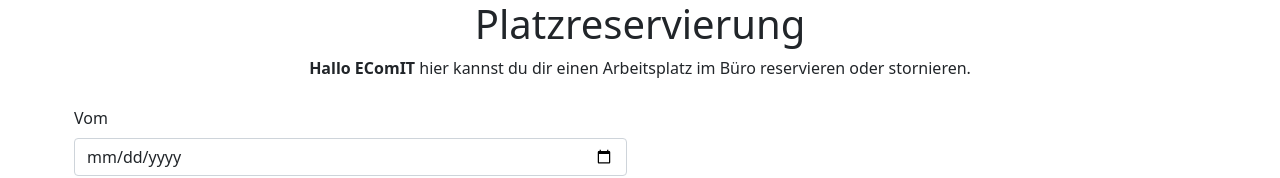
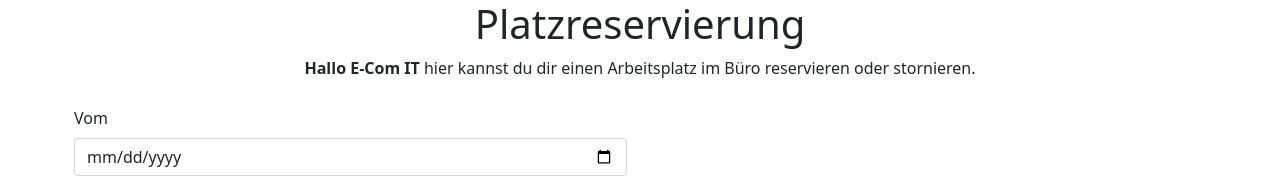
Before and after one commit to SteffenHo/reservation, a React (Create React App) app: page / in a window 1280 px wide. Shown: the top 178 px of the page. Built offline with nearby package versions, Linux system fonts and the light colour scheme.

Commit message:
update Data.jsx

```diff
--- a/src/components/Data.jsx
+++ b/src/components/Data.jsx
@@ -15,7 +15,7 @@ export class DataInput extends React.Component {
     render() {
         return (
             <div>
-                <WelcomeText name={this.props.name == "" ? "EComIT" : this.props.name}/>
+                <WelcomeText name={this.props.name == "" ? "E-Com IT" : this.props.name}/>
                 <DataInputForm
                     name={this.props.name}
                     onChange={this.props.onChange}
```
